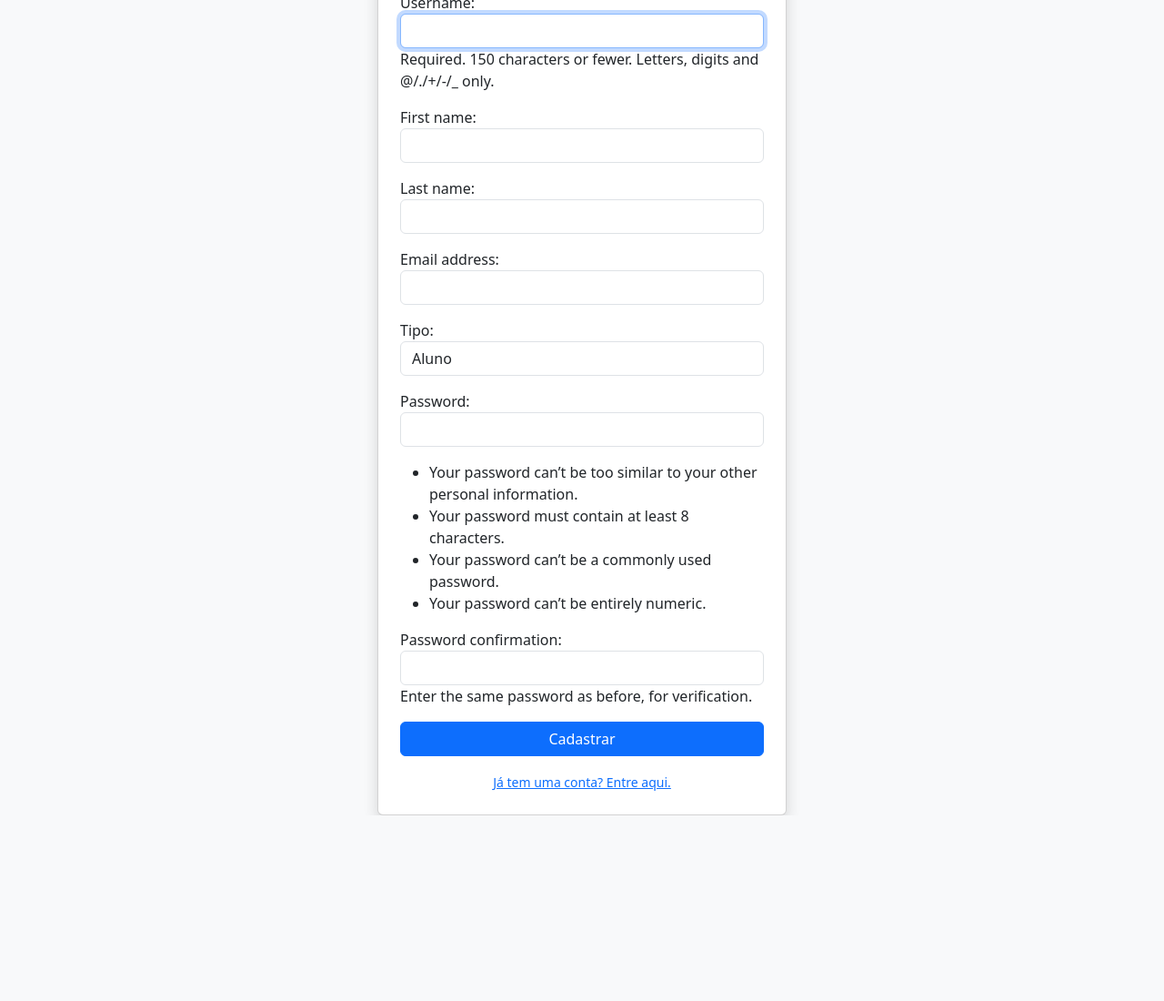
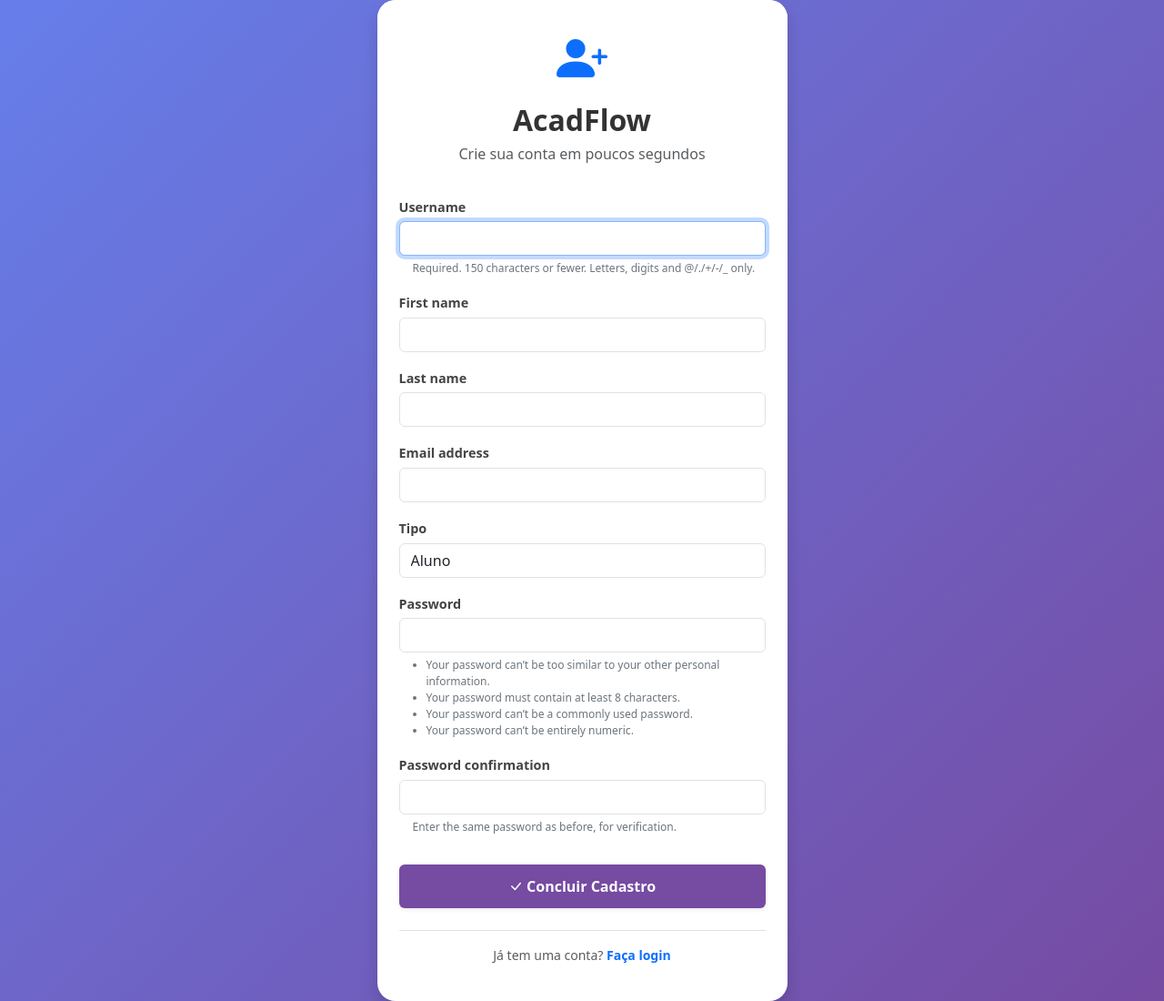
Before and after one commit to augusto-souza/AcadFlow, a Django app: page /signup/ in a window 1280 px wide. Shown: the whole page at 91% size. Before the commit the page ends 896 px from the top, so only its background shows below. Run offline with Django 5.2, Linux system fonts and the light colour scheme; some libraries are stand-ins or nearby versions.

Commit message:
"Tela de cadastro atualizada"

```diff
--- a/core/templates/registration/signup.html
+++ b/core/templates/registration/signup.html
@@ -1,20 +1,97 @@
 <!DOCTYPE html>
 <html lang="pt-br">
 <head>
-    <link href="https://cdn.npm.net/npm/bootstrap@5.3.0/dist/css/bootstrap.min.css" rel="stylesheet">
+    <meta charset="UTF-8">
+    <meta name="viewport" content="width=device-width, initial-scale=1.0">
+    <link href="https://cdn.jsdelivr.net/npm/bootstrap@5.3.0/dist/css/bootstrap.min.css" rel="stylesheet">
+    <link rel="stylesheet" href="https://cdn.jsdelivr.net/npm/bootstrap-icons@1.11.1/font/bootstrap-icons.css">
     <title>Criar Conta - AcadFlow</title>
+    <style>
+        body {
+            background: linear-gradient(135deg, #667eea 0%, #764ba2 100%);
+            min-height: 100vh;
+            display: flex;
+            align-items: center;
+        }
+        .card-signup {
+            border-radius: 20px;
+            border: none;
+            box-shadow: 0 15px 35px rgba(0,0,0,0.2);
+            overflow: hidden;
+        }
+        .signup-header {
+            background: #fff;
+            padding: 30px 30px 10px;
+            text-align: center;
+        }
+        .signup-header h2 {
+            font-weight: 800;
+            color: #333;
+            margin-bottom: 5px;
+        }
+        .btn-register {
+            background: #764ba2;
+            border: none;
+            font-weight: 600;
+            padding: 12px;
+            transition: 0.3s;
+        }
+        .btn-register:hover {
+            background: #5a3782;
+            transform: translateY(-2px);
+        }
+        /* Limpando os textos de ajuda do Django */
+        .helptext, .helptext ul {
+            font-size: 0.75rem;
+            color: #6c757d;
+            margin-top: 5px;
+            padding-left: 15px;
+        }
+        label { font-weight: 600; font-size: 0.9rem; color: #444; margin-bottom: 5px; }
+    </style>
 </head>
-<body class="bg-light">
-    <div class="container d-flex justify-content-center align-items-center vh-100">
-        <div class="card p-4 shadow" style="width: 450px;">
-            <h2 class="text-center mb-4">Criar Nova Conta</h2>
-            <form method="post">
-                {% csrf_token %}
-                {{ form.as_p }}
-                <button type="submit" class="btn btn-primary w-100">Cadastrar</button>
-            </form>
-            <div class="mt-3 text-center">
-                <a href="{% url 'login' %}" class="small">Já tem uma conta? Entre aqui.</a>
+<body>
+    <div class="container">
+        <div class="row justify-content-center">
+            <div class="col-md-6 col-lg-5">
+                <div class="card card-signup shadow">
+                    <div class="signup-header">
+                        <div class="mb-3 text-primary">
+                            <i class="bi bi-person-plus-fill display-4"></i>
+                        </div>
+                        <h2>AcadFlow</h2>
+                        <p class="text-muted">Crie sua conta em poucos segundos</p>
+                    </div>
+
+                    <div class="card-body p-4 pt-2">
+                        <form method="post" novalidate>
+                            {% csrf_token %}
+
+                            {% for field in form %}
+                            <div class="mb-3">
+                                <label for="{{ field.id_for_label }}">{{ field.label }}</label>
+                                {{ field }}
+                                {% if field.help_text %}
+                                    <div class="helptext">{{ field.help_text|safe }}</div>
+                                {% endif %}
+                                {% for error in field.errors %}
+                                    <div class="text-danger small mt-1"><i class="bi bi-exclamation-circle"></i> {{ error }}</div>
+                                {% endfor %}
+                            </div>
+                            {% endfor %}
+
+                            <button type="submit" class="btn btn-primary btn-register w-100 mt-3 shadow-sm">
+                                <i class="bi bi-check-lg"></i> Concluir Cadastro
+                            </button>
+                        </form>
+
+                        <div class="text-center mt-4 border-top pt-3">
+                            <p class="small text-muted">Já tem uma conta?
+                                <a href="{% url 'login' %}" class="text-decoration-none fw-bold">Faça login</a>
+                            </p>
+                        </div>
+                    </div>
+                </div>
             </div>
         </div>
     </div>
```
Also changed, not shown: core/templates/registration/login.html (+40 -44 lines).
